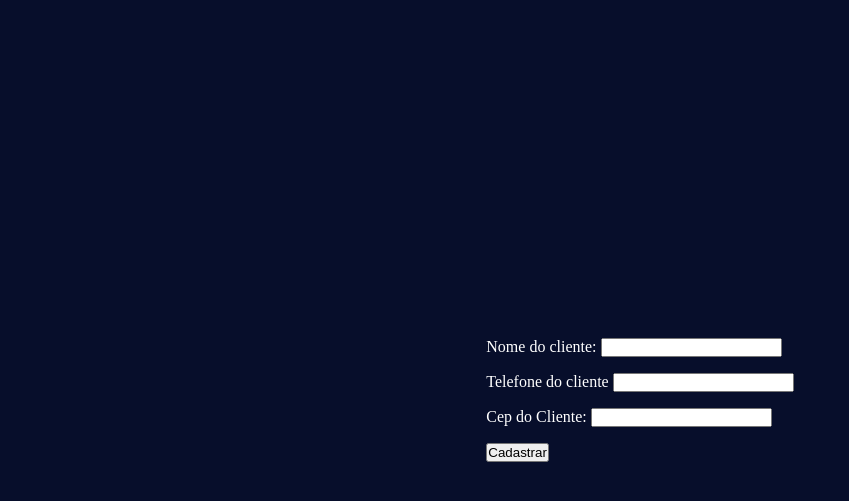
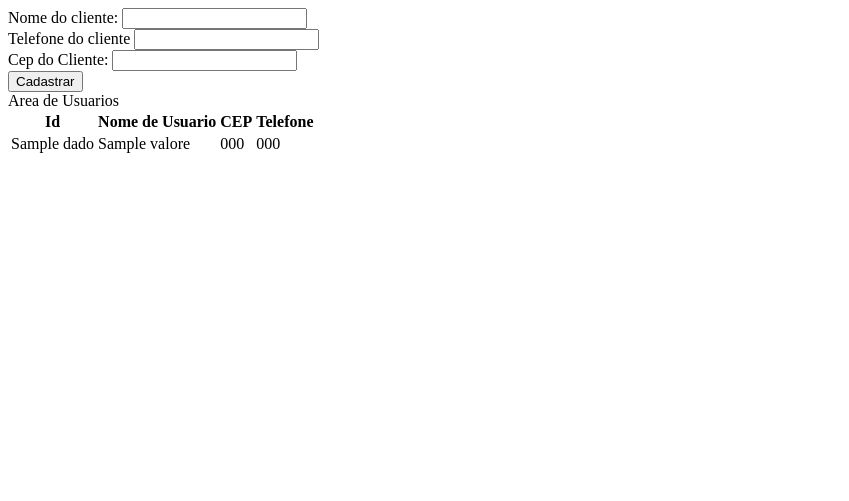
Before and after one commit to finderbit/controle_estoque_va, a Flask app: template templates/cadastro.html in a window 1280 px wide. Shown: the top 501 px of the page, without its empty margins (0-849 px from the left). Run offline with Flask 3, Linux system fonts and the light colour scheme; the template is opened without the code that fills it: most values are stand-ins (such as "Sample title", 1, 10 or a date in 2020).

Commit message:
templates sem o css por enquanto

```diff
--- a/templates/cadastro.html
+++ b/templates/cadastro.html
@@ -5,14 +5,7 @@
     <meta charset="UTF-8">
     <meta name="viewport" content="width=device-width, initial-scale=1.0">
     <title>{{ title_page }}</title>
-    <link rel="stylesheet" href="../static/base.css">
 </head>
-<style>
-    .area-form{
-        color: white;
-        padding: 8px;
-    }
-</style>
 
 <body>
     <div style="display: block; margin: 0 auto; ">
@@ -34,6 +27,27 @@
             </div>
         </form>
     </div>
+    <div>
+        <caption>Area de Usuarios</caption>
+        <table>
+            <thead>
+                <th>Id</th>
+                <th>Nome de Usuario</th>
+                <th>CEP</th>
+                <th>Telefone</th>
+            </thead>
+            <tbody>
+                {% for id,valores in dados.items() %}
+                <tr>
+                    <td>{{id}}</td>
+                    <td>{{valores["nome"]}}</td>
+                    <td>{{valores["cep"]}}</td>
+                    <td>{{valores["tel"]}}</td>
+                </tr>
+                {% endfor %}
+            </tbody>
+        </table>
+    </div>
 </body>
 
 </html>
--- a/templates/financeiro.html
+++ b/templates/financeiro.html
@@ -5,7 +5,6 @@
     <meta charset="UTF-8">
     <meta name="viewport" content="width=device-width, initial-scale=1.0">
     <title>{{ title_page }}</title>
-    <link rel="stylesheet" href="../static/base.css">
 </head>
 
 <body>
```
Also changed, not shown: templates/index.html (+0 -21 lines).
